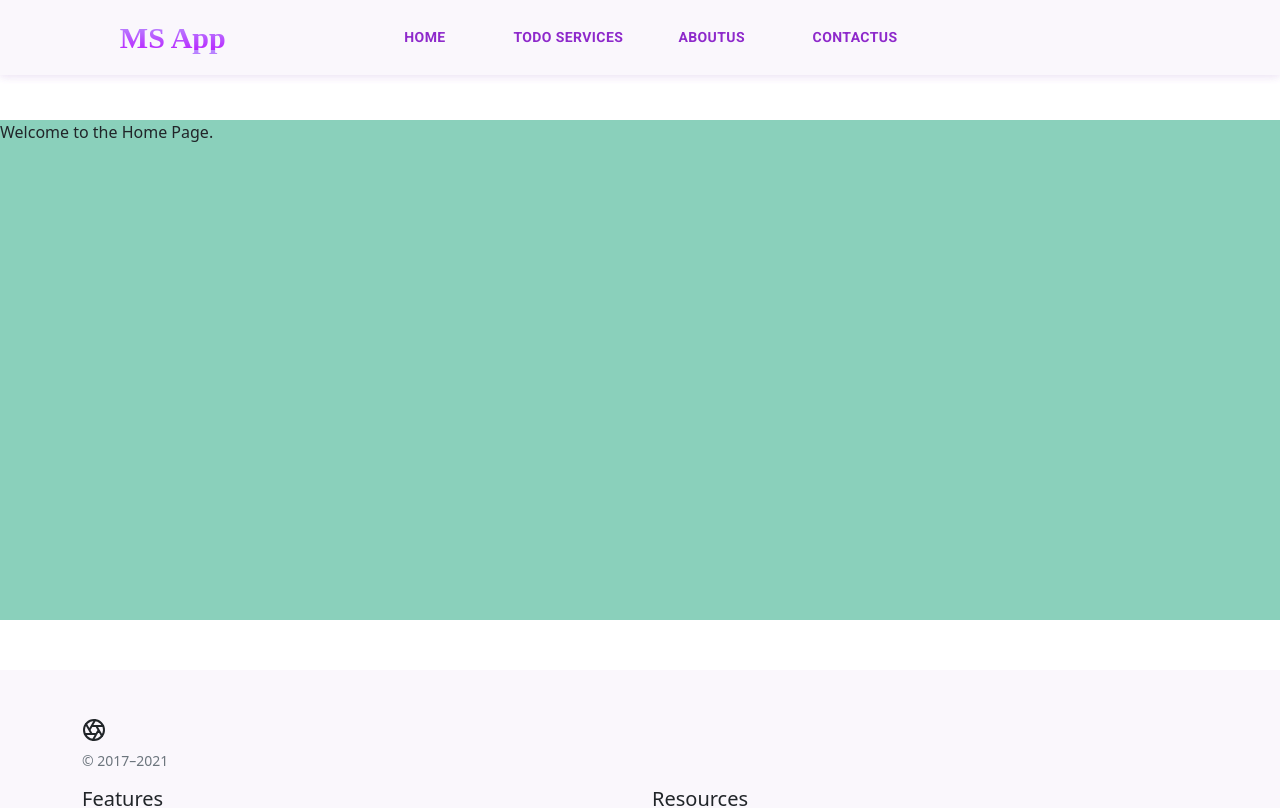
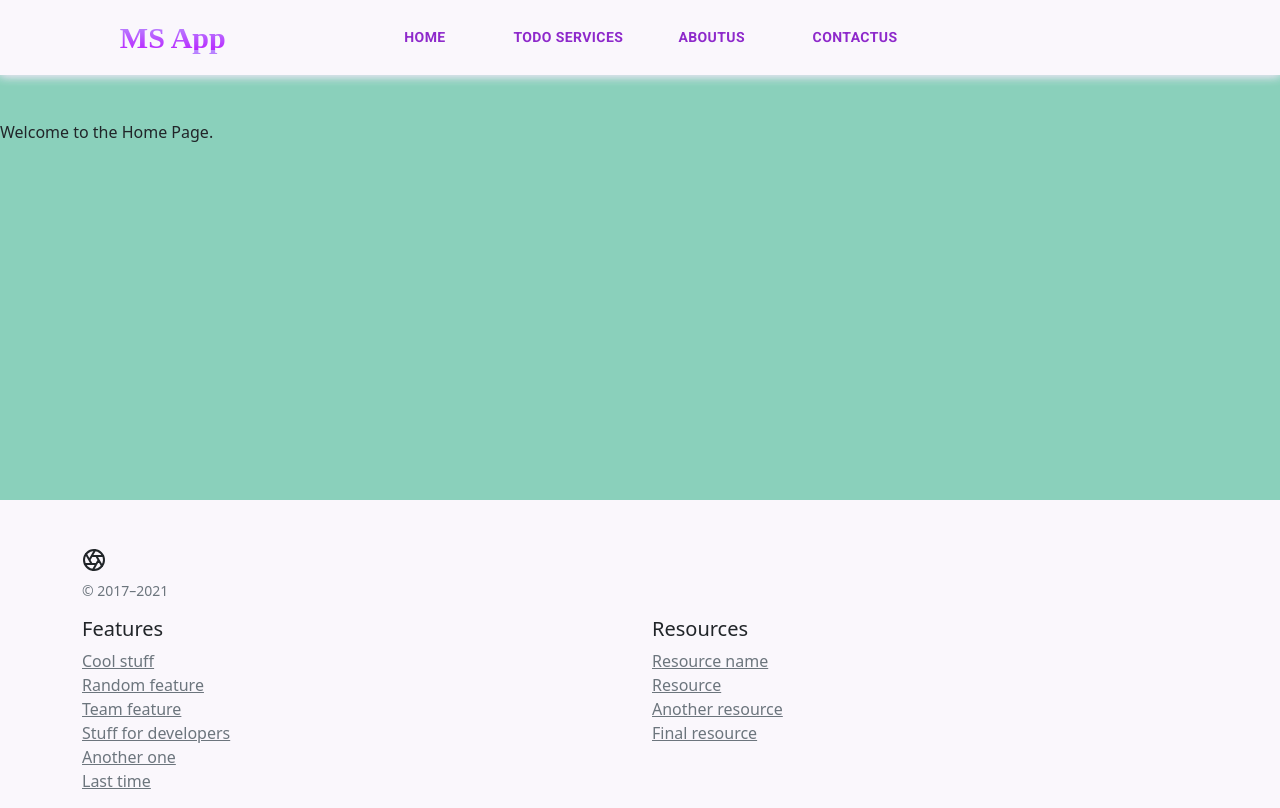
Before and after one commit to mshsun20/msapprepo, a React (Create React App) app: page / in a window 1280 px wide. Shown: the top 808 px of the page. Built offline with nearby package versions, Linux system fonts and the light colour scheme; some icons are missing; a web font is replaced by a local one.

Commit message:
4th commit 24july2021

```diff
--- a/src/styles/mystyl.scss
+++ b/src/styles/mystyl.scss
@@ -10,8 +10,8 @@
     width: 100%;
     height: auto;
     min-height: 500px;
-    margin-top: 120px;
-    margin-bottom: 50px;
+    padding-top: 120px;
+    padding-bottom: 50px;
     z-index: -1;
 }
 
```
